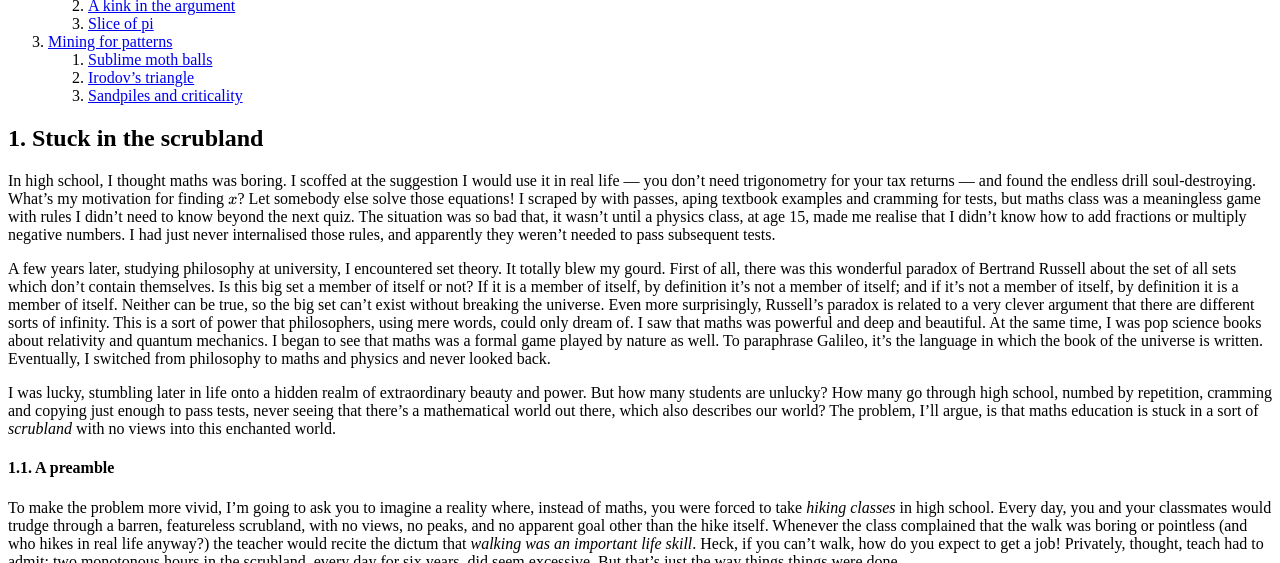
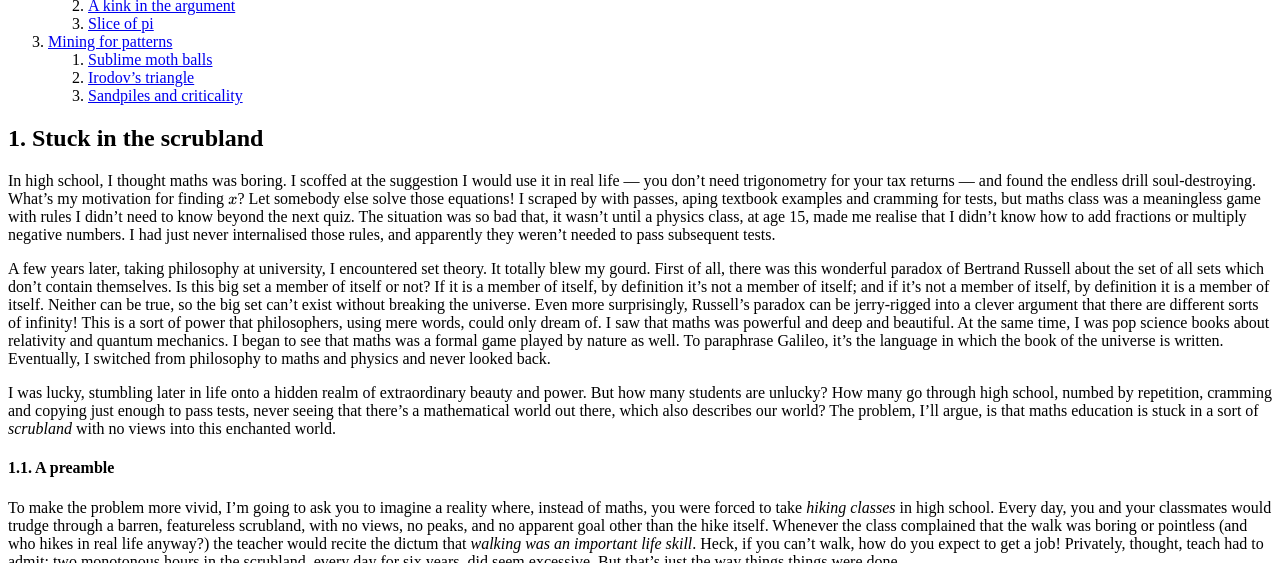
Before and after one commit to hapax/hapax.github.io, a Jekyll site: the page built from assets/teaching.md, in a window 1280 px wide and 900 px high, scrolled down 746 px, cut to the strip 0-563 px from the top of the window. Built offline with Jekyll 4.4.1, drawn with Linux system fonts in a browser that asks for light colours; our own code applies the rules of GitHub Pages for plain Markdown files; formulas are drawn with MathJax 3; a script that is not in the unit is left out.

Commit message:
Update teaching.md

```diff
--- a/assets/teaching.md
+++ b/assets/teaching.md
@@ -47,7 +47,7 @@ multiply negative numbers.
 I had just never internalised those rules, and apparently they weren't
 needed to pass subsequent tests.
 
-A few years later, studying philosophy at university, I
+A few years later, taking philosophy at university, I
 encountered set theory.
 It totally blew my gourd.
 First of all, there was this wonderful paradox of Bertrand Russell about
@@ -57,8 +57,8 @@ If it is a member of itself, by definition it's not a member of
 itself; and if it's not a member of itself, by definition it is a
 member of itself.
 Neither can be true, so the big set can't exist without breaking the universe.
-Even more surprisingly, Russell's paradox is related to a very clever
-argument that there are different sorts of infinity.
+Even more surprisingly, Russell's paradox can be jerry-rigged into a clever
+argument that there are different sorts of infinity!
 This is a sort of power that philosophers, using mere words, could
 only dream of.
 I saw that maths was powerful and deep and beautiful.
```
